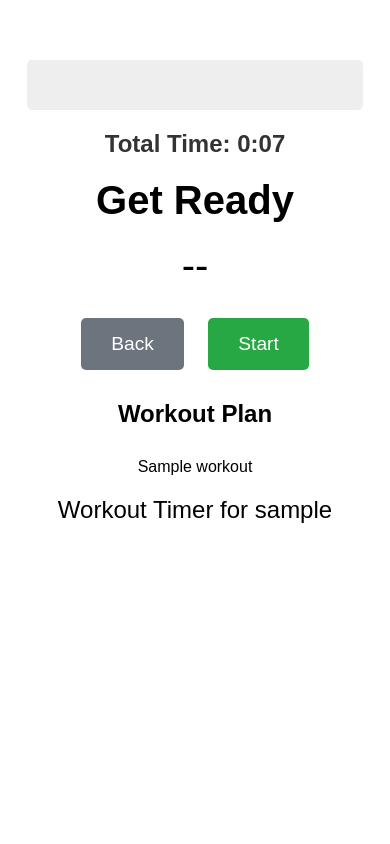
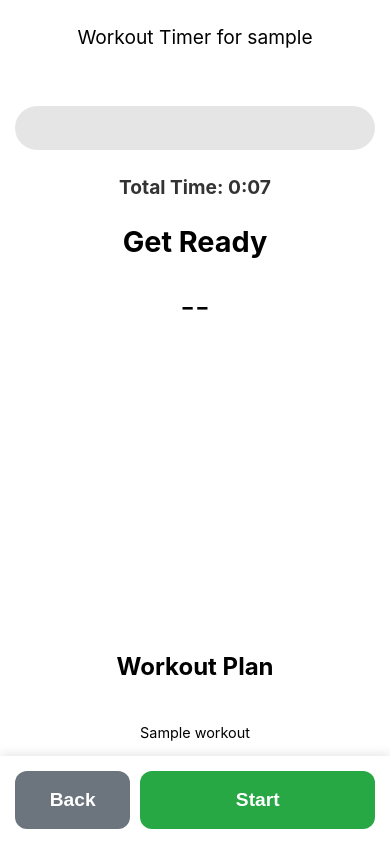
Before and after one commit to dafioram/workoutapp, a Flask app: template templates/timer.html in a window 390 px wide. Run offline with Flask 3, Linux system fonts and the light colour scheme; the template is opened without the code that fills it: most values are stand-ins (such as "Sample title", 1, 10 or a date in 2020).

Commit message:
Updates for better phone display

```diff
--- a/templates/timer.html
+++ b/templates/timer.html
@@ -6,104 +6,142 @@
   <meta name="theme-color" content="#4caf50">
   <link rel="apple-touch-icon" href="{{ url_for('static', filename='icons/icon-192.png') }}">
   <meta name="apple-mobile-web-app-capable" content="yes">
+  <meta name="viewport" content="width=device-width, initial-scale=1.0, maximum-scale=1.0, user-scalable=no">
   <style>
-    body { font-family: sans-serif; text-align: center; margin-top: 20px; transition: background 0.5s; }
-    #exercise { font-size: 2.5em; margin: 20px 0; }
-    #exercise-description { font-size: 1.2em; font-style: italic; color: #555; margin: 10px 0; }
-    #phaseLabel { font-size: 2.5em; font-weight: bold; margin: 20px 0; }
-    #next { color: gray; margin: 10px 0; font-size: 1.2em; }
-    #exercise-img { height: 300px; width: auto; margin: 20px auto; display: block; }
-    #next-img { max-width: 150px; max-height: 150px; margin: 10px auto; display: block; opacity: 0.6; }
+    body {
+      font-family: -apple-system, BlinkMacSystemFont, "Segoe UI", Roboto, sans-serif;
+      text-align: center;
+      margin: 0;
+      padding: 15px 15px 100px 15px; /* Extra bottom padding for fixed controls */
+      transition: background 0.5s;
+      min-height: 100vh;
+      box-sizing: border-box;
+      display: flex;
+      flex-direction: column;
+    }
 
-    /* Updated Button Styling */
+    /* Responsive Text sizing using clamp */
+    #usernameHeader { font-size: clamp(1.2em, 4vw, 1.5em); margin: 10px 0; font-weight: normal; }
+    #phaseLabel { font-size: clamp(1.8em, 6vw, 2.5em); font-weight: bold; margin: 15px 0; }
+    #exercise { font-size: clamp(2em, 8vw, 3em); margin: 15px 0; line-height: 1.1; }
+    #exercise-description { font-size: clamp(1em, 3vw, 1.2em); font-style: italic; color: #555; margin: 10px 0; }
+    #next { color: gray; margin: 10px 0; font-size: clamp(1em, 3vw, 1.2em); }
+    #time-left { font-size: 1.2em; font-weight: bold; color: #333; margin: 10px 0; }
+    #setExerciseInfo { font-size: 1.2em; font-weight: bold; color: #333; margin: 10px 0; }
+
+    /* Responsive Images */
+    #exercise-img {
+      width: 100%;
+      max-width: 400px;
+      height: auto;
+      max-height: 35vh;
+      margin: 15px auto;
+      display: block;
+      border-radius: 12px;
+      object-fit: contain;
+    }
+    #next-img {
+      width: 100%;
+      max-width: 120px;
+      height: auto;
+      margin: 10px auto;
+      display: block;
+      opacity: 0.6;
+      border-radius: 8px;
+    }
+
+    /* Fixed Controls strictly to the bottom of the screen */
+    #controls-container {
+      position: fixed;
+      bottom: 0;
+      left: 0;
+      width: 100%;
+      background: rgba(255, 255, 255, 0.9);
+      backdrop-filter: blur(5px);
+      padding: 15px;
+      box-sizing: border-box;
+      display: flex;
+      gap: 10px;
+      box-shadow: 0 -2px 10px rgba(0,0,0,0.1);
+      z-index: 100;
+    }
+
     button {
-      padding: 15px 30px;
-      margin: 10px;
+      flex: 1; /* Makes buttons share equal width */
+      padding: 18px;
       font-size: 1.2em;
+      font-weight: bold;
       cursor: pointer;
       border: none;
-      border-radius: 5px;
+      border-radius: 12px;
       color: white;
+      touch-action: manipulation; /* Prevents double-tap zoom on buttons */
     }
-    #backBtn { background-color: #6c757d; }
+    #backBtn { background-color: #6c757d; flex: 0.4; } /* Back button slightly smaller */
     #startBtn { background-color: #28a745; }
     #pauseBtn { background-color: #ffc107; color: black; }
     #resumeBtn { background-color: #28a745; }
 
-    #workoutList { text-align: center; margin-top: 30px; }
-    #workoutList span { margin: 0 5px; }
-    .current { font-weight: bold; color: red; }
-    .exercise-phase { background: #d4edda; }
-    .rest-phase { background: #ffeeba; }
-    .setrest-phase { background: #d1ecf1; }
-    .complete-phase { background: #e2e3e5; }
+    /* Progress Indicators */
     #progressContainer {
-      width: 90%;
-      height: 50px;
-      margin: 20px auto;
-      background: #eee;
-      border-radius: 5px;
+      width: 100%;
+      height: 44px; /* Taller for mobile visibility */
+      margin: 15px auto;
+      background: rgba(0,0,0,0.1);
+      border-radius: 22px;
       overflow: hidden;
       position: relative;
     }
     #progressBar {
       height: 100%;
       width: 0%;
-      background: green;
-      transition: width 0.25s;
+      background: #28a745;
+      transition: width 0.25s linear;
       display: flex;
       align-items: center;
       justify-content: center;
       color: white;
       font-weight: bold;
-      font-size: 1.5em;
+      font-size: 1.2em;
+      white-space: nowrap;
     }
+
     #overallContainer {
       display: flex;
-      width: 80%;
-      height: 20px;
-      margin: 20px auto;
-      border-radius: 5px;
+      width: 100%;
+      height: 12px;
+      margin: 10px auto;
+      border-radius: 6px;
       overflow: hidden;
     }
-    .segment {
-      flex-grow: 1;
-      height: 100%;
-      opacity: 0.3;
-    }
+    .segment { flex-grow: 1; height: 100%; opacity: 0.3; }
     .segment.exercise { background: #4caf50; }
     .segment.rest { background: #ffc107; }
     .segment.setrest { background: #17a2b8; }
     .segment.done { opacity: 1; }
-    .segment.active {
-      opacity: 1;
-      outline: 2px solid black;
+    .segment.active { opacity: 1; box-shadow: inset 0 0 0 2px rgba(0,0,0,0.5); }
+
+    #workoutList {
+      text-align: center;
+      margin-top: 20px;
+      font-size: 0.9em;
+      line-height: 1.6;
     }
-    #setExerciseInfo {
-      font-size: 1.2em;
-      font-weight: bold;
-      color: #333;
-      text-align: center;
-      margin: 10px 0;
-    }
-    #usernameHeader {
-      font-size: 1.5em;
-      margin: 20px 0;
-      font-weight: normal;
-    }
-    #time-left {
-      font-size: 1.5em;
-      font-weight: bold;
-      color: #333;
-      margin: 10px 0;
-    }
-    /* Container for buttons to manage visibility easily */
-    #controls-container {
-      margin: 20px 0;
-    }
+    #workoutList span { margin: 0 4px; display: inline-block;}
+    .current { font-weight: bold; color: #d9534f; background: rgba(217,83,79,0.1); padding: 2px 6px; border-radius: 4px; }
+
+    /* Phase Backgrounds */
+    .exercise-phase { background: #d4edda; }
+    .rest-phase { background: #ffeeba; }
+    .setrest-phase { background: #d1ecf1; }
+    .complete-phase { background: #e2e3e5; }
   </style>
 </head>
 <body>
+  <h1 id="usernameHeader">
+    Workout Timer {% if not disable_db_history %}for {{ username }}{% endif %}
+  </h1>
+
   <div id="overallContainer"></div>
   <div id="progressContainer">
     <div id="progressBar"></div>
@@ -113,9 +151,21 @@
   <div id="phaseLabel">Get Ready</div>
   <div id="exercise">--</div>
   <div id="exercise-description"></div>
-  <img id="exercise-img" src="" alt="" style="display:none">
-  <div id="next"></div>
-  <img id="next-img" src="" alt="" style="display:none;">
+
+  <div style="flex-grow: 1; display: flex; flex-direction: column; justify-content: center;">
+    <img id="exercise-img" src="" alt="" style="display:none">
+    <div id="next"></div>
+    <img id="next-img" src="" alt="" style="display:none;">
+  </div>
+
+  <div id="setExerciseInfo"></div>
+
+  <h2>Workout Plan</h2>
+  <div id="workoutList">
+    {% for ex in workout %}
+      <span data-index="{{ loop.index0 }}">{{ ex.name }}</span>{% if not loop.last %} | {% endif %}
+    {% endfor %}
+  </div>
 
   <div id="controls-container">
     <button id="backBtn" onclick="confirmExit()">Back</button>
@@ -124,18 +174,8 @@
     <button id="resumeBtn" onclick="resumeWorkout()" style="display:none;">Resume</button>
   </div>
 
-  <h2>Workout Plan</h2>
-  <div id="workoutList">
-    {% for ex in workout %}
-      <span data-index="{{ loop.index0 }}">{{ ex.name }}</span>{% if not loop.last %}| {% endif %}
-    {% endfor %}
-  </div>
-  <div id="setExerciseInfo"></div>
-  <h1 id="usernameHeader">
-	Workout Timer {% if not disable_db_history %}for {{ username }}{% endif %}
-  </h1>
-
 <script>
+  // All backend variables and logic remain exactly the same as your original code
   const workout = [
     {% for ex in workout %}
       {
@@ -176,46 +216,40 @@
     finishSound.play().catch(() => {});
   }
 
-  // --- NEW: Button State Management ---
   function updateButtons(state) {
     const back = document.getElementById("backBtn");
     const start = document.getElementById("startBtn");
     const pause = document.getElementById("pauseBtn");
     const resume = document.getElementById("resumeBtn");
 
-    // Hide all initially
     back.style.display = "none";
     start.style.display = "none";
     pause.style.display = "none";
     resume.style.display = "none";
 
     if (state === "ready") {
-      back.style.display = "inline-block";
-      start.style.display = "inline-block";
+      back.style.display = "block";
+      start.style.display = "block";
     } else if (state === "running") {
-      pause.style.display = "inline-block";
+      pause.style.display = "block";
     } else if (state === "paused") {
-      resume.style.display = "inline-block";
-      back.style.display = "inline-block";
+      resume.style.display = "block";
+      back.style.display = "block";
     } else if (state === "finished") {
-      back.style.display = "inline-block";
+      back.style.display = "block";
     }
   }
 
-  // --- NEW: Confirm Back Logic ---
   function confirmExit() {
-    // If finished, just go back without pestering
     if (workoutFinished) {
       location.href = "{{ url_for('index') }}";
       return;
     }
-    // Otherwise ask for confirmation
     if (confirm("Are you sure you want to exit? Your current workout progress will be lost.")) {
       location.href = "{{ url_for('index') }}";
     }
   }
 
-  // --- NEW: Pause/Resume Split ---
   function pauseWorkout() {
     paused = true;
     clearTimeout(timer);
@@ -224,7 +258,7 @@
 
   function resumeWorkout() {
     paused = false;
-    tick(); // Resume the loop
+    tick();
     updateButtons("running");
   }
 
@@ -296,7 +330,7 @@
       } else if (phase === "exercise") {
         currentIndex++;
         if (currentIndex < workout.length) startRest();
-        else startExercise(); // Will trigger set rest or finish
+        else startExercise();
       } else if (phase === "rest") {
         startExercise();
       } else if (phase === "setrest") {
@@ -334,7 +368,7 @@
   }
 
   function startWorkout() {
-    updateButtons("running"); // Hide Back/Start, Show Pause
+    updateButtons("running");
 
     phase = "countdown";
     timeLeft = 7;
@@ -352,7 +386,7 @@
       if (currentSet < numSets) {
         phase = "setrest";
         timeLeft = setRest;
-        updatePhaseDisplay("Rest Between Sets", "setrest-phase", "blue");
+        updatePhaseDisplay("Rest Between Sets", "setrest-phase", "#17a2b8");
         document.getElementById("exercise").innerText = `Set Rest`;
         document.getElementById("setExerciseInfo").innerText = `Set ${currentSet}/${numSets}`;
         document.getElementById("next").innerText = `Set ${currentSet+1} starts soon`;
@@ -369,10 +403,10 @@
     phase = "exercise";
     const ex = workout[currentIndex];
     timeLeft = exDuration;
-    updatePhaseDisplay("", "exercise-phase", "green");
+    updatePhaseDisplay("", "exercise-phase", "#28a745");
     document.getElementById("exercise").innerText = ex.alternate_name ? `${ex.name} (${ex.alternate_name})` : ex.name;
     document.getElementById("exercise-description").innerText = ex.description || "";
-    document.getElementById("setExerciseInfo").innerText = `Set ${currentSet}/${numSets} Ex ${currentIndex+1}/${workout.length}`;
+    document.getElementById("setExerciseInfo").innerText = `Set ${currentSet}/${numSets} | Ex ${currentIndex+1}/${workout.length}`;
     const nextEx = (currentIndex < workout.length - 1) ? workout[currentIndex+1] : null;
     document.getElementById("next").innerText = nextEx
         ? `Next: ${nextEx.name}`
@@ -386,7 +420,7 @@
   function startRest() {
     phase = "rest";
     timeLeft = restDuration;
-    updatePhaseDisplay("", "rest-phase", "orange");
+    updatePhaseDisplay("", "rest-phase", "#ffc107");
     document.getElementById("exercise").innerText = `Rest`;
     document.getElementById("exercise-description").innerText = "";
     document.getElementById("setExerciseInfo").innerText = `Set ${currentSet}/${numSets}`;
@@ -401,13 +435,13 @@
   function finishWorkout() {
     if (workoutFinished) return;
     workoutFinished = true;
-    updateButtons("finished"); // Show only Back button
+    updateButtons("finished");
 
     phase = "complete";
     updatePhaseDisplay("Workout Complete!", "complete-phase", "gray");
-    document.getElementById("exercise").innerHTML = "<span style='font-size: 2em;'>Well Done!</span>";
+    document.getElementById("exercise").innerHTML = "<span style='font-size: 1.5em;'>Well Done!</span>";
     document.getElementById("setExerciseInfo").innerText = `All ${numSets} sets completed!`;
-    document.getElementById("progressBar").innerHTML = "<div style='font-size: 1.8em; animation: pulse 1.5s infinite;'>FINISHED</div>";
+    document.getElementById("progressBar").innerHTML = "<div style='font-size: 1.2em; animation: pulse 1.5s infinite;'>FINISHED</div>";
     document.getElementById("next").innerHTML = "<strong>Great job! Take a rest.</strong>";
     document.getElementById("time-left").innerText = "Workout Complete!";
     showImage(null, null);
@@ -454,7 +488,6 @@
 
   function autoSaveWorkout() {
     {% if not disable_db_history %}
-      // Normal saving logic
       fetch("{{ url_for('save_current_workout') }}", { method: "POST" })
         .then(res => res.json())
         .then(data => {
@@ -464,7 +497,6 @@
         })
         .catch(err => console.error("Error saving workout:", err));
     {% else %}
-      // Do nothing, or optionally show a stateless message
       document.getElementById("next").innerHTML += "<br><em>Great job!</em>";
     {% endif %}
   }
@@ -492,14 +524,11 @@
   const style = document.createElement('style');
   style.textContent = `
     @keyframes fall {
-      to {
-        transform: translateY(100vh) rotate(720deg);
-        opacity: 0;
-      }
+      to { transform: translateY(100vh) rotate(720deg); opacity: 0; }
     }
     @keyframes pulse {
       0% { transform: scale(1); }
-      50% { transform: scale(1.1); }
+      50% { transform: scale(1.05); }
       100% { transform: scale(1); }
     }
   `;
@@ -508,7 +537,7 @@
   document.addEventListener("DOMContentLoaded", () => {
     buildOverallBar();
     document.getElementById("time-left").innerText = `Total Time: ${formatTime(totalWorkoutTime)}`;
-    updateButtons("ready"); // Initialize button state
+    updateButtons("ready");
   });
 </script>
 </body>
```
Also changed, not shown: templates/index.html (+175 -58 lines).
